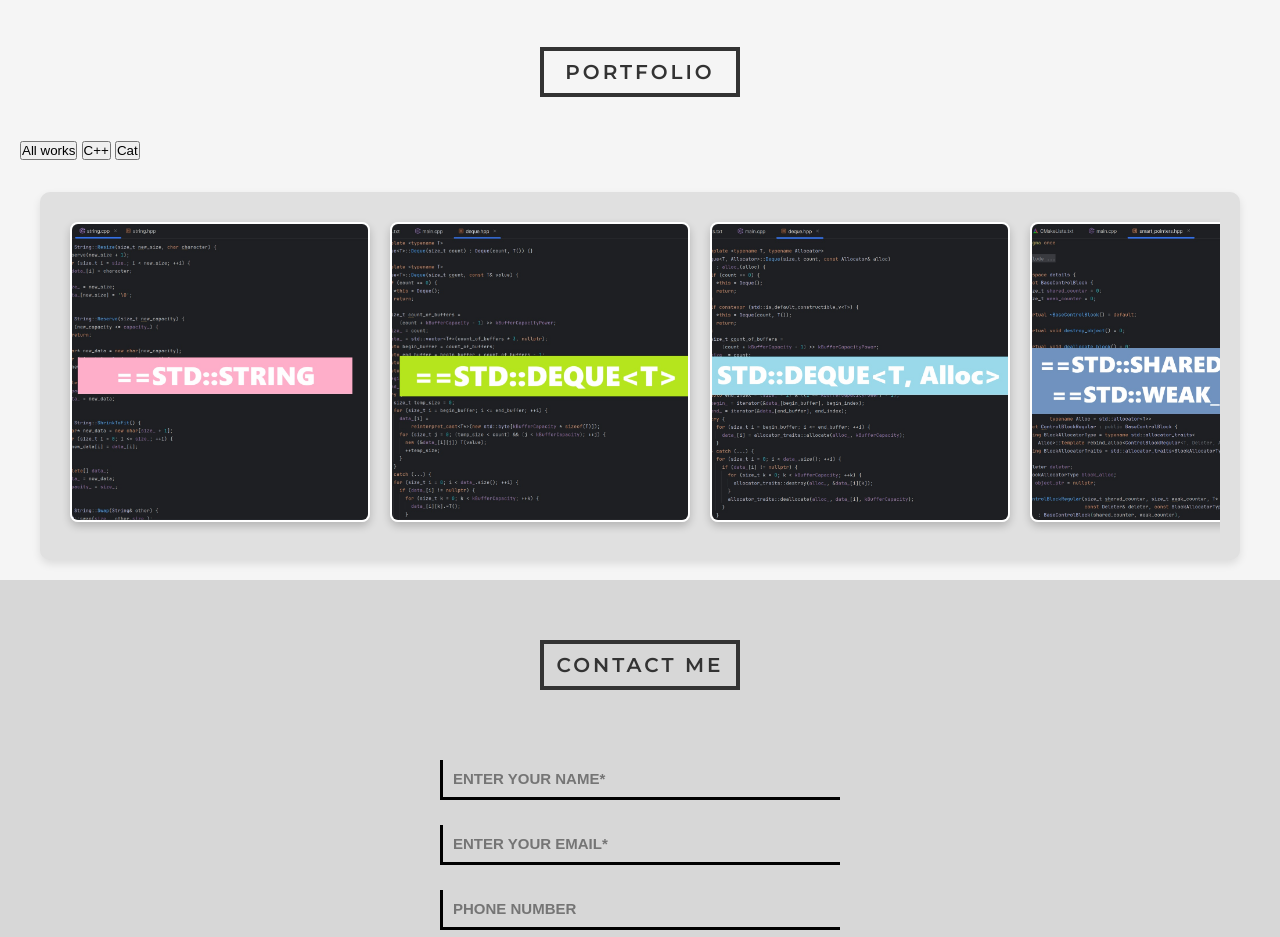
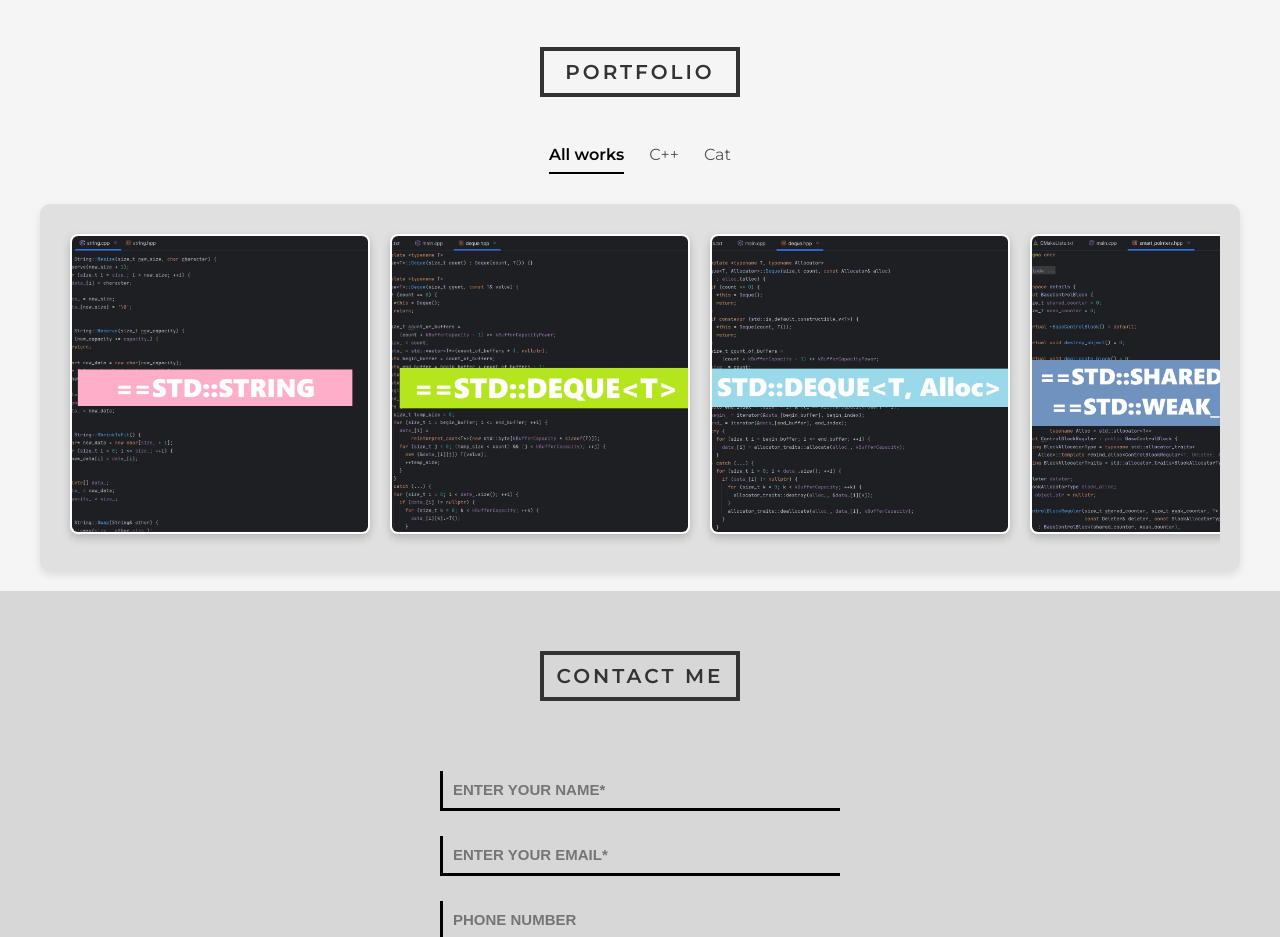
Before and after one commit to AndreyShirokoryad/duhinvalt, a plain HTML site: page index.html in a window 1280 px wide. Shown: the part 2420-3357 px from the top of the page. Drawn offline with Linux system fonts and the light colour scheme.

Commit message:
Update styles.css

```diff
--- a/styles.css
+++ b/styles.css
@@ -844,3 +844,66 @@ form {
 #open-feedback-btn img {
     filter: brightness(0) invert(1);
 }
+
+.portfolio-filter {
+    display: flex;
+    justify-content: center;
+    gap: 25px;
+    margin: 30px 0 40px
+    flex-wrap: wrap;
+    padding: 0 20px;
+}
+
+.filter-btn {
+    padding: 8px 0;
+    background: transparent;
+    color: #555;
+    border: none;
+    border-bottom: 2px solid transparent;
+    cursor: pointer;
+    font-weight: 500;
+    font-size: 16px;
+    transition: all 0.3s ease;
+    font-family: 'Montserrat', sans-serif;
+    position: relative;
+    outline: none;
+}
+
+.filter-btn:hover {
+    color: #333;
+}
+
+.filter-btn.active {
+    color: #000;
+    font-weight: 600;
+    border-bottom-color: #000;
+}
+
+.filter-btn::after {
+    content: '';
+    position: absolute;
+    bottom: -2px;
+    left: 0;
+    width: 0;
+    height: 2px;
+    background: #000;
+}
+
+.filter-btn:hover::after {
+    width: 100%;
+}
+
+.filter-btn.active::after {
+    width: 100%;
+    background: #000;
+}
+
+@media (max-width: 600px) {
+    .portfolio-filter {
+        gap: 15px;
+    }
+    .filter-btn {
+        font-size: 14px;
+        padding: 6px 0;
+    }
+}
```
